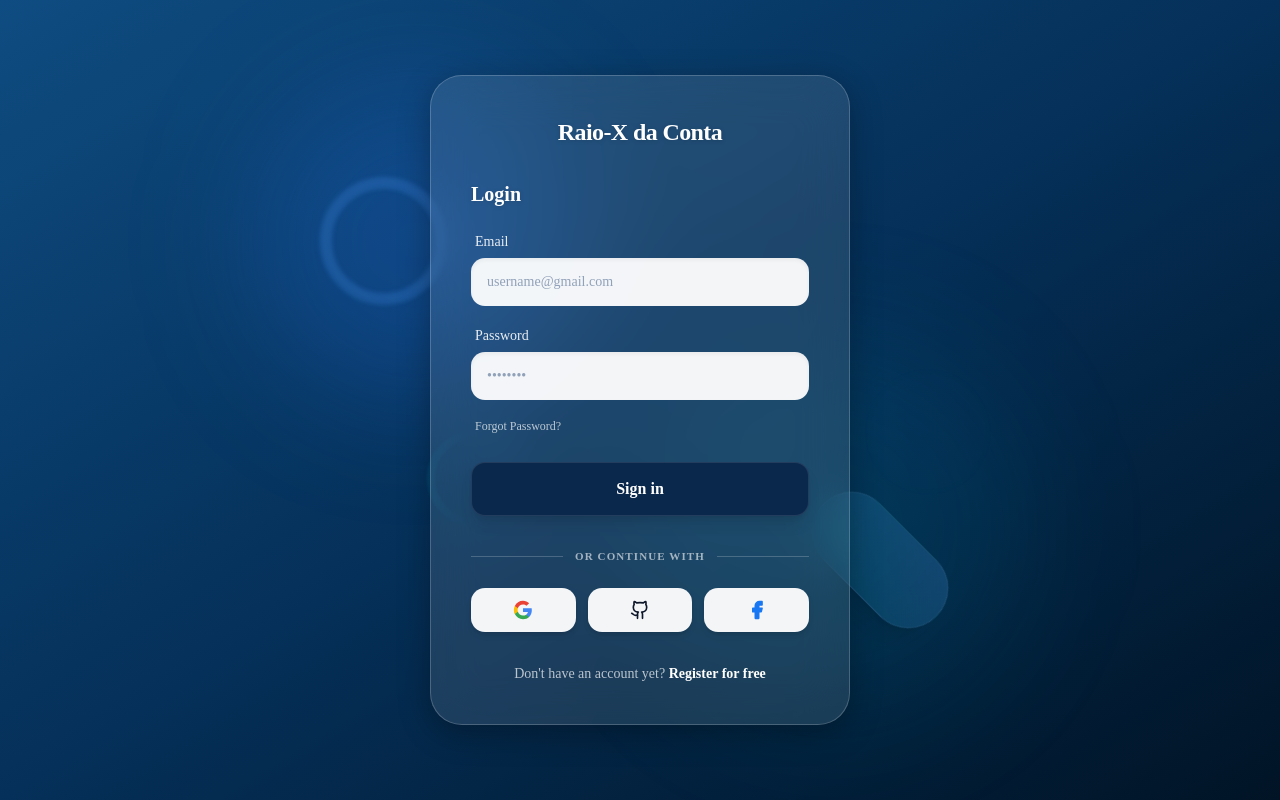
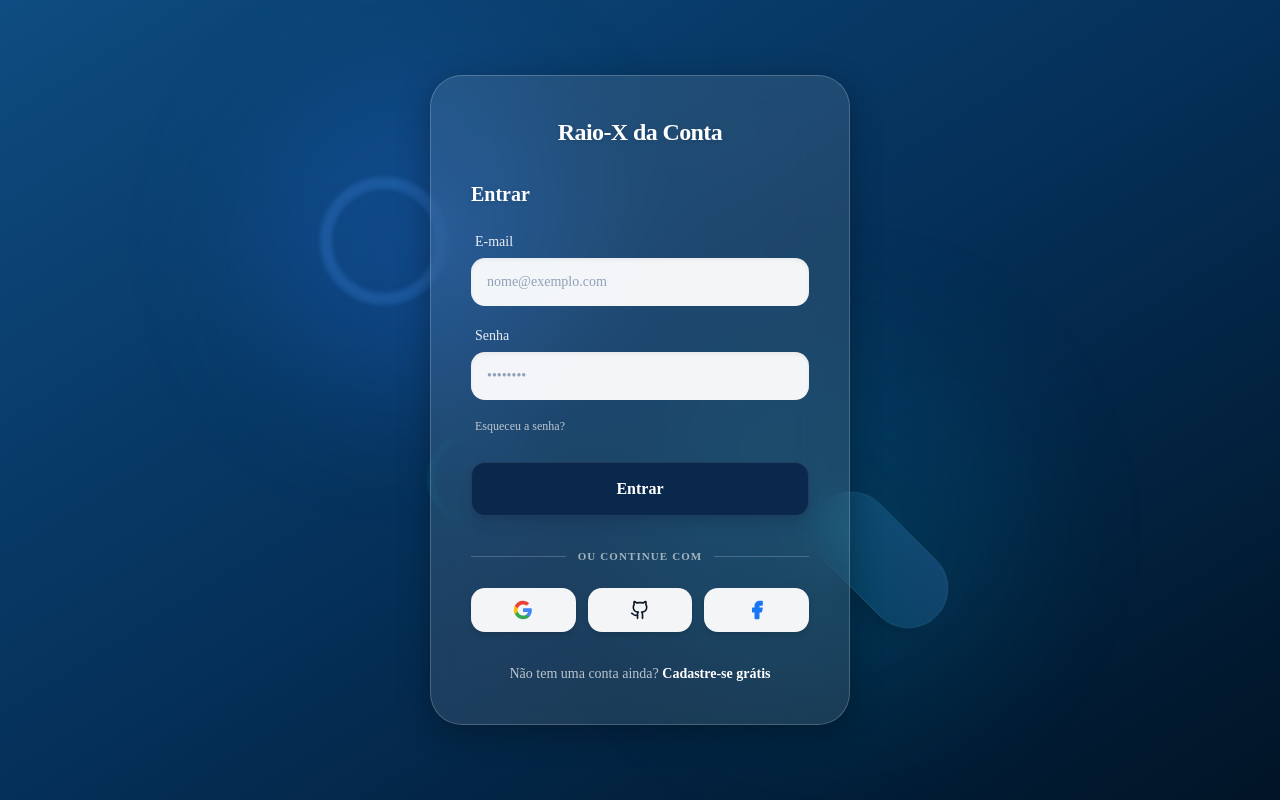
Before and after one commit to ARILSONLIMA/raio-x-da-conta, a Next.js app: page /login in a window 1280 px wide. Built offline with nearby package versions, Linux system fonts and the light colour scheme; no server answers.

Commit message:
style: traduz os textos da pagina de login para portugues

```diff
--- a/src/app/login/page.tsx
+++ b/src/app/login/page.tsx
@@ -28,23 +28,23 @@ export default function LoginPage() {
             <h1 className="text-2xl font-bold text-white tracking-tight drop-shadow-sm">Raio-X da Conta</h1>
           </div>
 
-          <h2 className="text-xl font-semibold text-white mb-6 drop-shadow-sm">Login</h2>
+          <h2 className="text-xl font-semibold text-white mb-6 drop-shadow-sm">Entrar</h2>
 
           <form action={formAction} className="space-y-5">
             <div className="space-y-1.5">
-              <label htmlFor="email" className="block text-sm font-medium text-white/90 ml-1">Email</label>
+              <label htmlFor="email" className="block text-sm font-medium text-white/90 ml-1">E-mail</label>
               <input
                 id="email"
                 name="email"
                 type="email"
-                placeholder="username@gmail.com"
+                placeholder="nome@exemplo.com"
                 required
                 className="w-full px-4 py-3.5 rounded-xl bg-white/95 border-0 focus:ring-4 focus:ring-blue-400/30 text-slate-900 placeholder:text-slate-400 transition-all font-medium text-sm shadow-inner"
               />
             </div>
 
             <div className="space-y-1.5">
-              <label htmlFor="password" className="block text-sm font-medium text-white/90 ml-1">Password</label>
+              <label htmlFor="password" className="block text-sm font-medium text-white/90 ml-1">Senha</label>
               <input
                 id="password"
                 name="password"
@@ -55,7 +55,7 @@ export default function LoginPage() {
               />
               <div className="flex justify-start mt-2">
                 <Link href="#" className="text-xs font-medium text-white/70 hover:text-white transition-colors ml-1 mt-1">
-                  Forgot Password?
+                  Esqueceu a senha?
                 </Link>
               </div>
             </div>
@@ -69,13 +69,13 @@ export default function LoginPage() {
               disabled={pending}
               className="w-full mt-2 py-3.5 px-4 bg-[#0a274c] hover:bg-[#061933] text-white font-semibold rounded-xl transition-all shadow-lg active:scale-[0.98] disabled:opacity-70 disabled:cursor-not-allowed border border-white/10"
             >
-              {pending ? 'Signing in...' : 'Sign in'}
+              {pending ? 'Entrando...' : 'Entrar'}
             </button>
           </form>
 
           <div className="mt-8 flex items-center justify-center space-x-3">
             <div className="h-[1px] bg-white/20 flex-1"></div>
-            <span className="text-[11px] font-semibold text-white/60 uppercase tracking-widest">or continue with</span>
+            <span className="text-[11px] font-semibold text-white/60 uppercase tracking-widest">ou continue com</span>
             <div className="h-[1px] bg-white/20 flex-1"></div>
           </div>
 
@@ -97,9 +97,9 @@ export default function LoginPage() {
           </div>
 
           <div className="mt-8 text-center text-sm">
-            <span className="text-white/70">Don't have an account yet? </span>
+            <span className="text-white/70">Não tem uma conta ainda? </span>
             <Link href="/register" className="text-white font-bold hover:underline">
-              Register for free
+              Cadastre-se grátis
             </Link>
           </div>
         </div>
```
